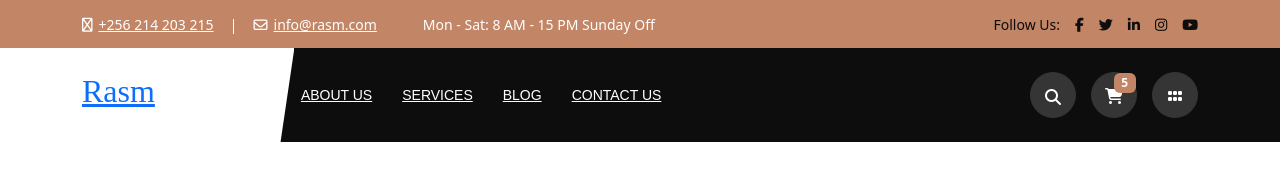
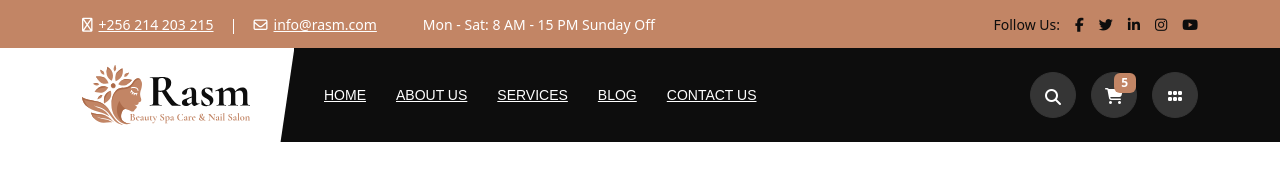
Before and after one commit to devyaniverma1998/demo4, a Next.js app: page /gallery in a window 1280 px wide. Shown: the top 173 px of the page. Built offline with nearby package versions, Linux system fonts and the light colour scheme.

Commit message:
create build

```diff
--- a/src/components/header/page.js
+++ b/src/components/header/page.js
@@ -1,6 +1,6 @@
 import Link from "next/link";
+import Image from "next/image";
 
-import Image from "next/image";
 export default function Header() {
 
 
@@ -63,7 +63,8 @@ export default function Header() {
                                 <div className="header-logo">
                                     <Link href="/"
                                     >
-                                       <h2>Rasm</h2>
+                                        <img src="/img/logo-black.svg" alt="Rasm"
+                                        />
                                         </Link >
                                 </div>
                             </div>
```
